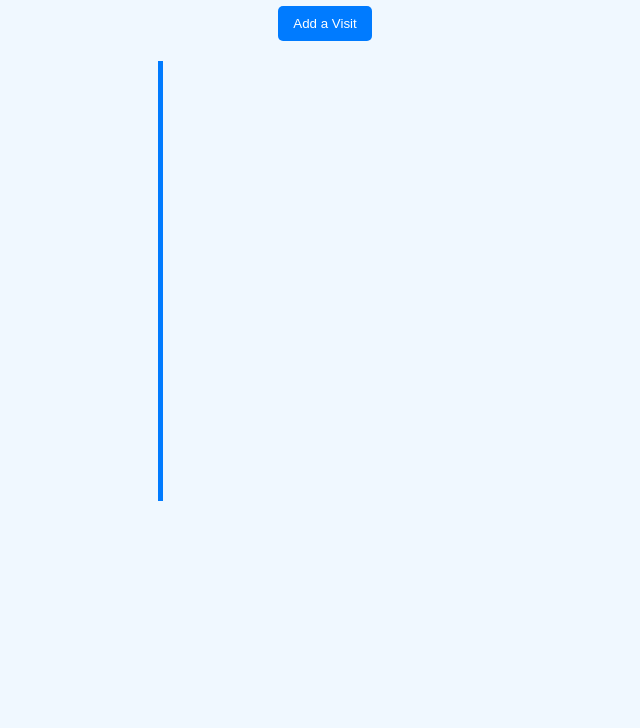
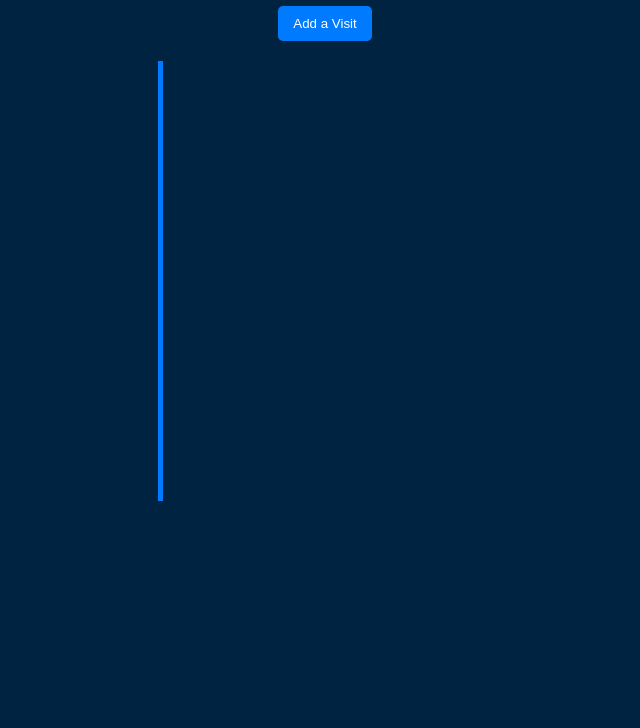
Before and after one commit to Ayush277/PatientdataHH, a plain HTML site: page Timeline/index.html in a window 1280 px wide. Shown: the part 72-800 px from the top of the page, without its empty margins (315-955 px from the left). Drawn offline with Linux system fonts and the light colour scheme.

Commit message:
Update styles.css

```diff
--- a/Timeline/styles.css
+++ b/Timeline/styles.css
@@ -1,7 +1,9 @@
+/* Basic Styling */
 body {
     font-family: Arial, sans-serif;
     text-align: center;
-    background-color: #f0f8ff;
+    background-color: #002342; /* Changed background color */
+    color: white; /* Changed font color to white */
     margin: 0;
     padding: 0;
 }
@@ -76,7 +78,7 @@ body {
     background: #007BFF;
     top: 0;
     bottom: 0;
-    left:25%;
+    left: 25%;
     margin-left: -2.5px;
 }
 
```
